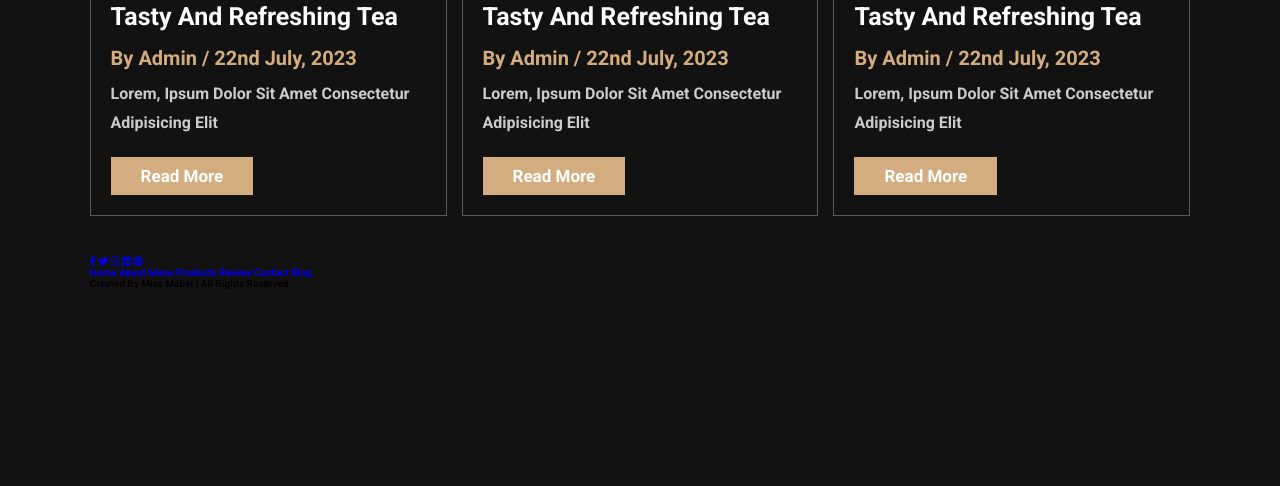
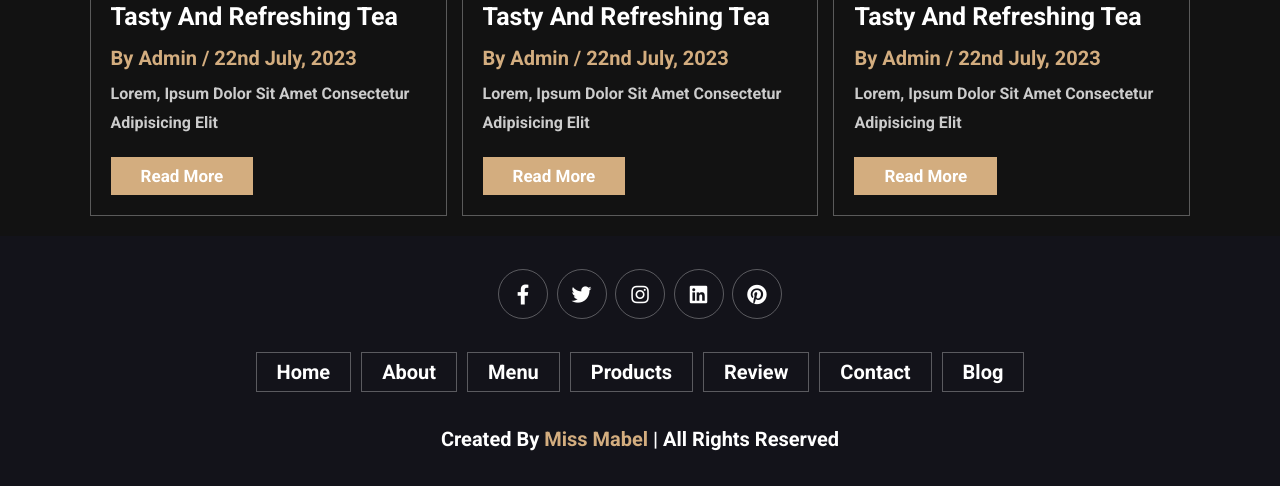
Before and after one commit to nnmai-mabel/boba-shop, a plain HTML site: page index.html in a window 1280 px wide. Shown: the part 3907-4393 px from the top of the page. Before the commit the page ends 4216 px from the top, so only its background shows below. Drawn offline with Linux system fonts and the light colour scheme.

Commit message:
Update style.css

```diff
--- a/style.css
+++ b/style.css
@@ -524,14 +524,59 @@ section{
     padding: 1rem 0;
 }
 
+.footer{
+    background: var(--black);
+    text-align: center;
+}
 
+.footer .share{
+    padding: 1rem 0;
+}
 
+.footer .share a{
+    height: 5rem;
+    width: 5rem;
+    line-height: 5rem;
+    font-size: 2rem;
+    color: #fff;
+    border: var(--border);
+    margin: .3rem;
+    border-radius: 50%;
+}
 
+.footer .share a:hover{
+    background-color: var(--main-color);
+}
 
+.footer .links{
+    display: flex;
+    justify-content: center;
+    flex-wrap: wrap;
+    padding: 2rem 0;
+    gap: 1rem;
+}
 
+.footer .links a{
+    padding: .7rem 2rem;
+    color: #fff;
+    border: var(--border);
+    font-size: 2rem;
+}
 
+.footer .links a:hover{
+    background: var(--main-color);
+}
 
+.footer .credit{
+    font-size: 2rem;
+    color: #fff;
+    font-weight: lighter;
+    padding: 1.5rem;
+}
 
+.footer .credit span{
+    color: var(--main-color);
+}
 
 /* media queries */
 @media (max-width:991px){
```
